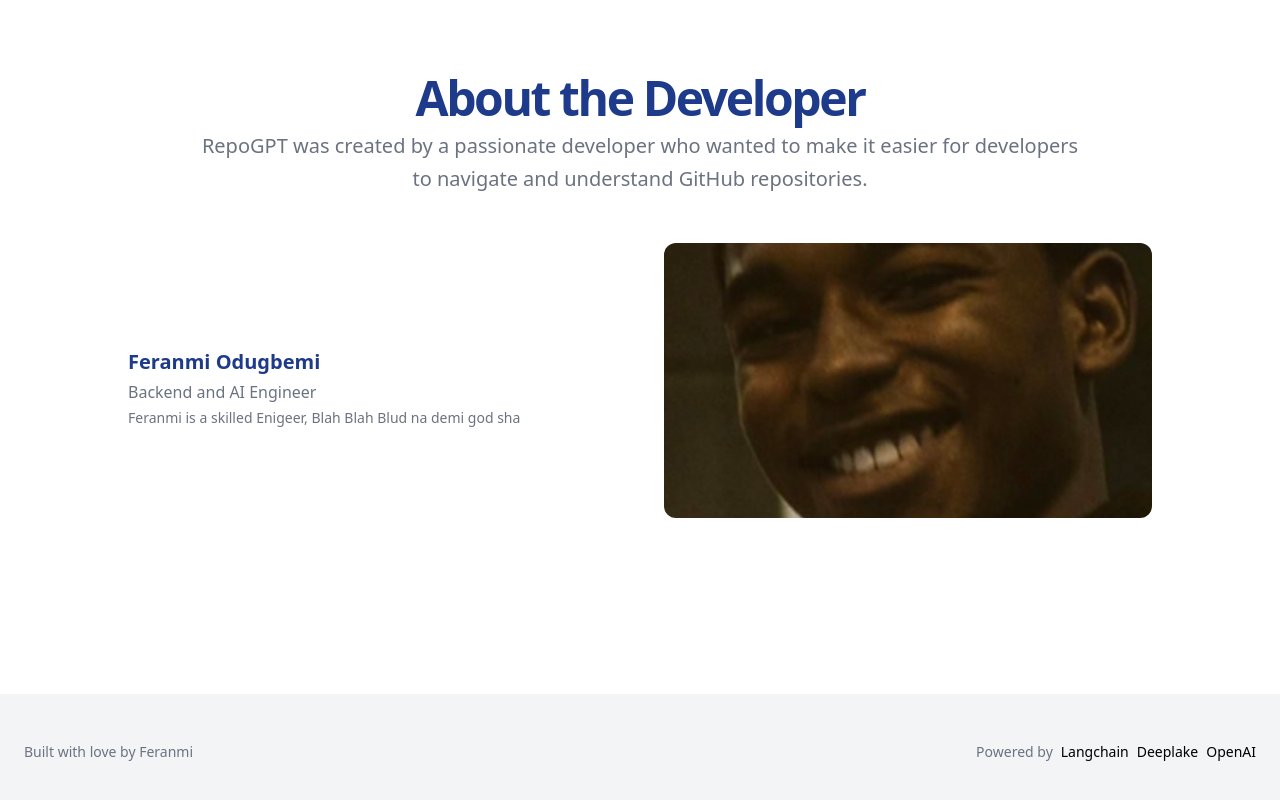
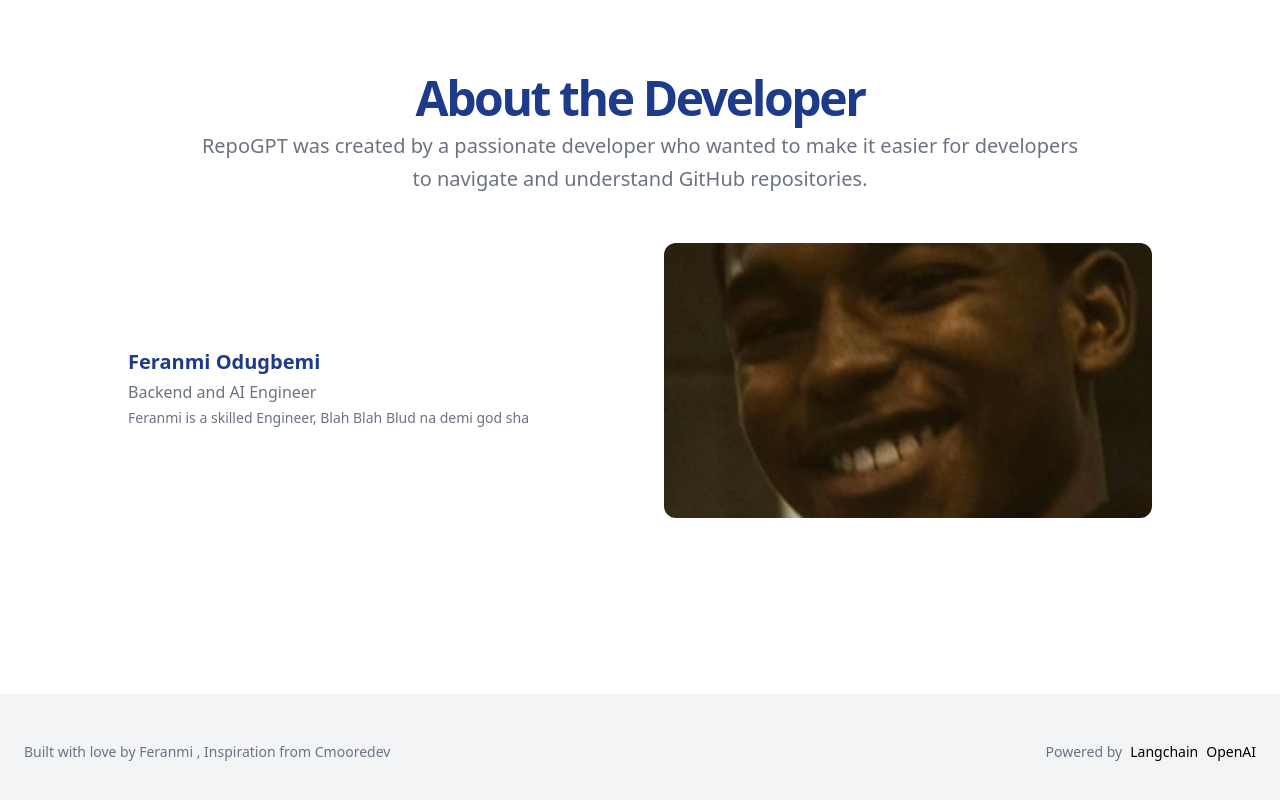
Before and after one commit to feranmiodugbemi/RepoExplainer-v2, a SvelteKit app in the folder frontend/: page / in a window 1280 px wide. Shown: the part 1651-2451 px from the top of the page. Built offline with nearby package versions, Linux system fonts and the light colour scheme.

Commit message:
Finished Landing page

```diff
--- a/frontend/src/routes/+page.svelte
+++ b/frontend/src/routes/+page.svelte
@@ -182,7 +182,7 @@
                 <h3 class="text-xl font-bold text-blue-900 dark:text-blue-400">Feranmi Odugbemi</h3>
                 <p class="text-gray-500 dark:text-gray-400">Backend and AI Engineer</p>
                 <p class="text-sm text-gray-500 dark:text-gray-400">
-                  Feranmi is a skilled Enigeer, Blah Blah
+                  Feranmi is a skilled Engineer, Blah Blah
                   Blud na demi god sha
                 </p>
               </div>
@@ -194,15 +194,16 @@
   </main>
   <footer class="bg-gray-100 p-6 md:py-12 w-full dark:bg-gray-800">
     <div class="container max-w-7xl flex items-center justify-between">
-      <p class="text-sm text-gray-500 dark:text-gray-400">Built with love by Feranmi</p>
+      <p class="text-sm text-gray-500 dark:text-gray-400">Built with love by <a class="text-sm hover:underline underline-offset-4" href="https://www.twitter.com/FeranmiOdugbemi/" target="_blank" rel="noopener noreferrer">
+        Feranmi
+      </a>, Inspiration from <a class="text-sm hover:underline underline-offset-4" href="https://www.github.com/cmoorelabs" target="_blank" rel="noopener noreferrer">
+        Cmooredev
+      </a></p>
       <div class="flex flex-col gap-4">
         <div class="flex items-center gap-2">
           <span class="text-sm text-gray-500">Powered by</span>
           <a class="text-sm hover:underline underline-offset-4" href="https://www.langchain.com/" target="_blank" rel="noopener noreferrer">
             Langchain
-          </a>
-          <a class="text-sm hover:underline underline-offset-4" href="https://www.deeplake.ai/" target="_blank" rel="noopener noreferrer">
-            Deeplake
           </a>
           <a class="text-sm hover:underline underline-offset-4" href="https://www.openai.com/" target="_blank" rel="noopener noreferrer">
             OpenAI
```
